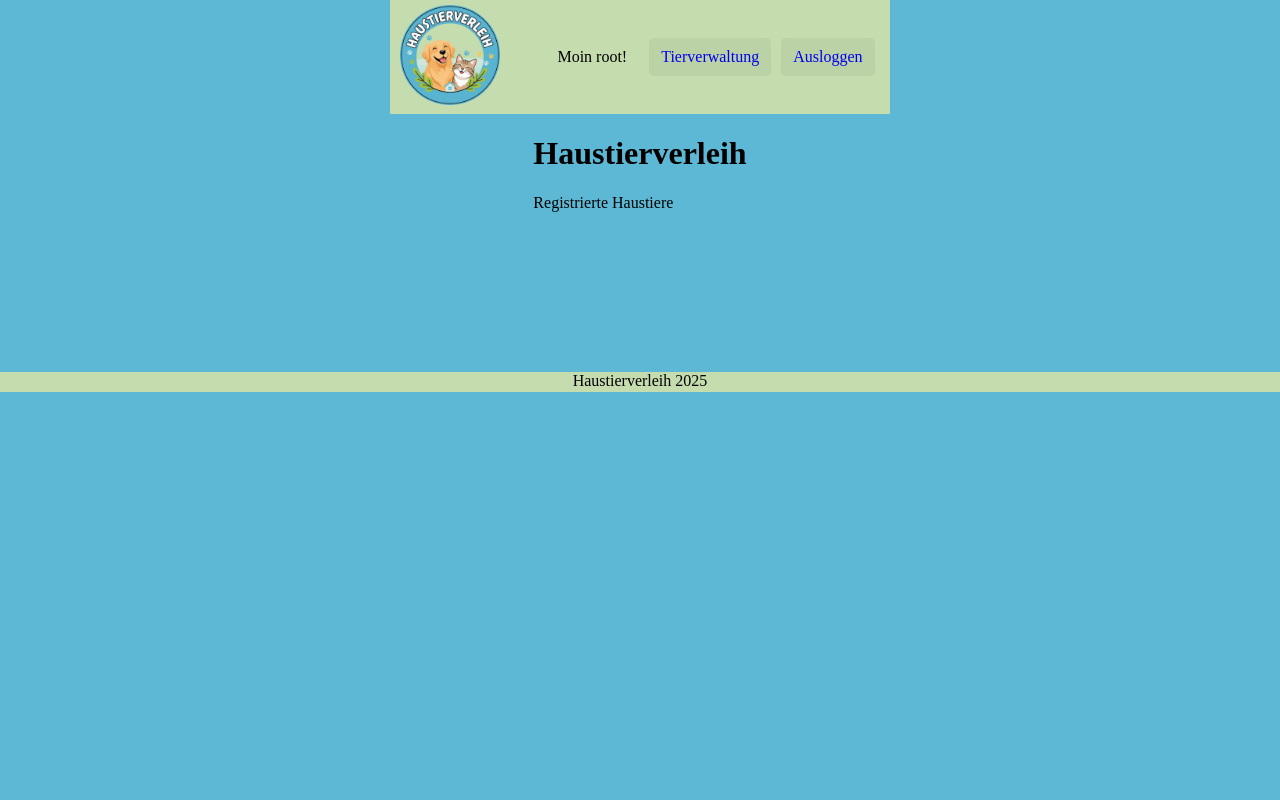
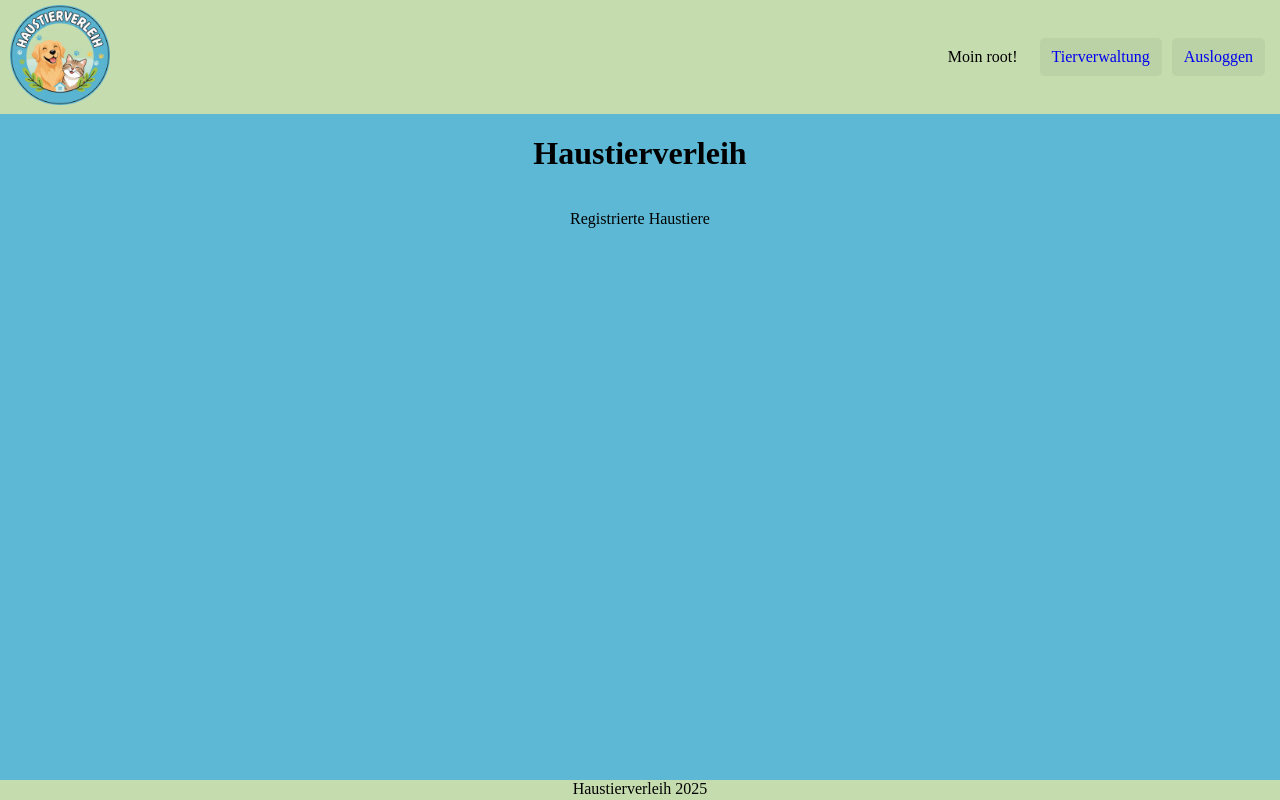
Before and after one commit to cewolfmeier/Haustierverleih, a Flask app: page / in a window 1280 px wide. Run offline with Flask 3, Linux system fonts and the light colour scheme; data that the repository does not hold is empty.

Commit message:
refactor styling to stick the footer at the bottom

```diff
--- a/app/static/styles.css
+++ b/app/static/styles.css
@@ -1,7 +1,10 @@
 /* global tag definition */
+/* 1st level structure */
 html, body {
+    width: 100%;
     height: 100%;
 }
+
 body {
     margin: 0px;
     padding: 0px;
@@ -10,6 +13,27 @@ body {
     min-height: 100%;
 }
 
+header, main, footer {
+    flex-shrink: 0;
+}
+
+main {
+    display: flex;
+    flex-flow: column nowrap;
+    align-items: center;
+    flex-grow: 1;
+}
+
+footer {
+    width: 100%;
+    height: 20px;
+    margin: 0 auto;
+    text-align: center;
+    background-color: #c5dcaf;
+
+}
+
+/* 2nd level structure*/
 nav {
     padding: 5px 10px;
     background-color: #c5dcaf;
@@ -25,15 +49,6 @@ nav img{
 a {
     text-decoration: none;
     text-decoration-color: black;
-}
-
-footer {
-    width: 100%;
-    height: 20px;
-    margin: 0 auto;
-    text-align: center;
-    background-color: #c5dcaf;
-
 }
 
 table{
@@ -68,10 +83,11 @@ th, td {
 
 /* content section */
 .content {
+    min-height: 100%;
     display: flex;
     flex-flow: column nowrap;
     justify-content: space-between;
-    align-items: center;
+    align-items: stretch;
 }
 .content form{
     display: flex;
@@ -104,6 +120,7 @@ th, td {
     background: rgb(0 0 0 / 80%);
 }
 
+/* alert section*/
 .alert {
     margin: 15px;
     padding: 20px;
```
